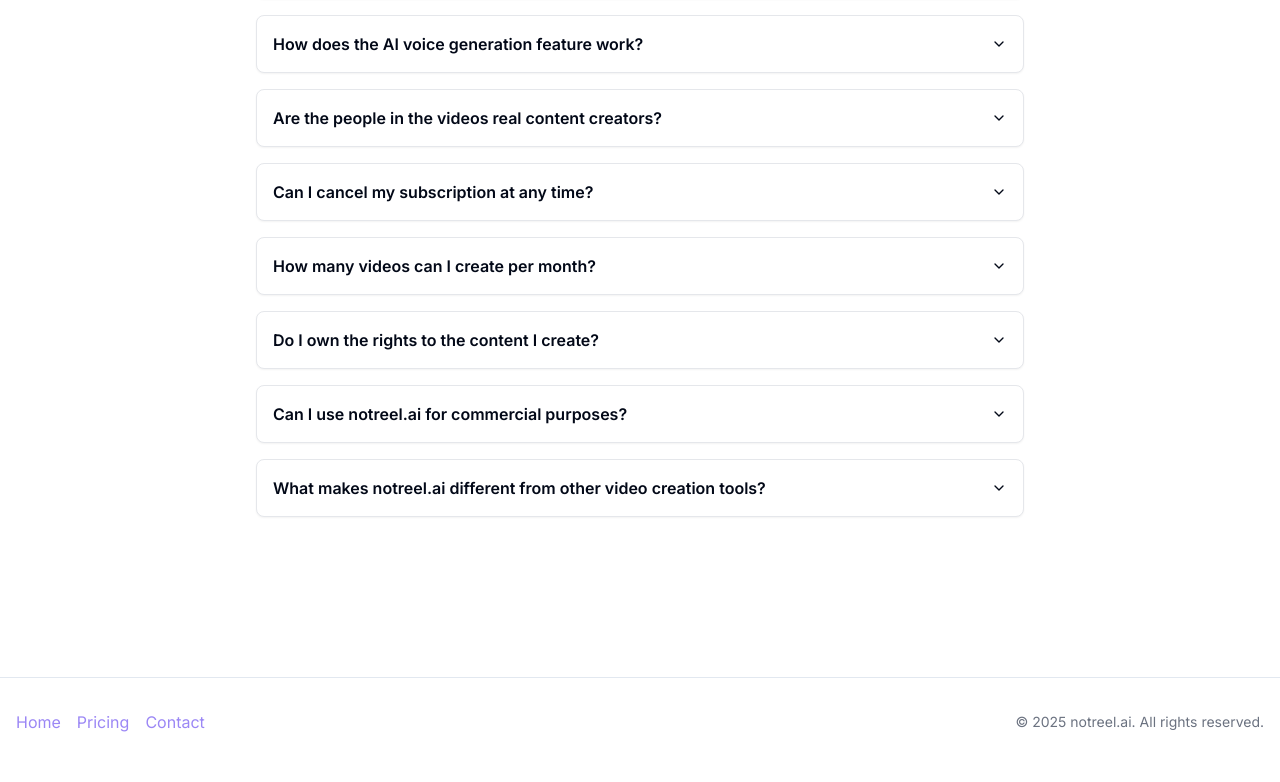
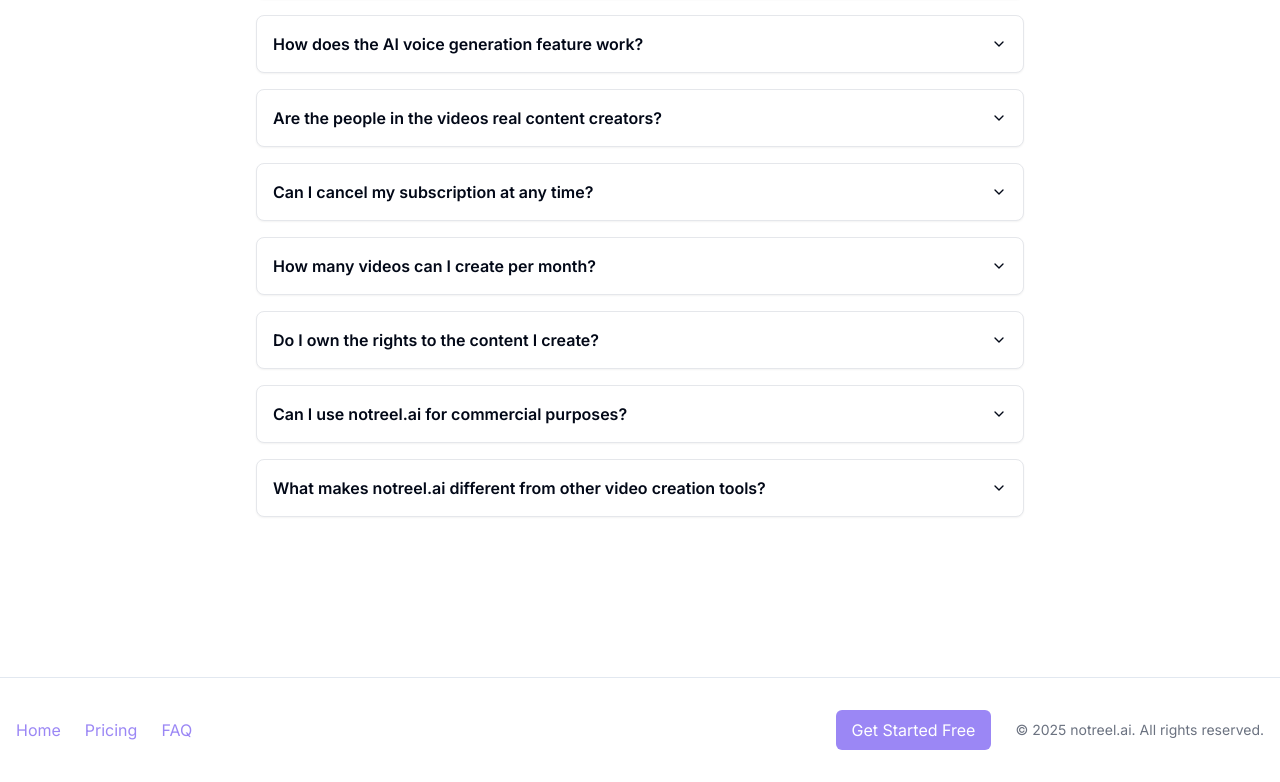
Before and after one commit to yayeet999/reelify-creator, a React (Vite) app: page / in a window 1280 px wide. Shown: the part 3358-4140 px from the top of the page. Built offline with nearby package versions, Linux system fonts and the light colour scheme.

Commit message:
Update footer links and add FAQ section
Removed the "Contact" link from the footer. Modified the "Home" link to scroll to the top of the current page. Added a link to the FAQ section and included a "Get Started Free" button for improved navigation.
[skip gpt_engineer]

```diff
--- a/src/App.tsx
+++ b/src/App.tsx
@@ -63,6 +63,17 @@ const LandingPage = () => {
     }
   }, [location.hash]);
 
+  const scrollToTop = () => {
+    window.scrollTo({ top: 0, behavior: 'smooth' });
+  };
+
+  const scrollToSection = (id: string) => {
+    const section = document.getElementById(id);
+    if (section) {
+      section.scrollIntoView({ behavior: 'smooth' });
+    }
+  };
+
   if (isLoading) {
     return <div>Loading...</div>;
   }
@@ -90,24 +101,43 @@ const LandingPage = () => {
         <div id="pricing" className="scroll-mt-20">
           <Pricing />
         </div>
-        <FAQ />
+        <div id="faq" className="scroll-mt-20">
+          <FAQ />
+        </div>
       </main>
       <footer className="bg-white border-t mt-20">
         <div className="container mx-auto px-4 py-8">
           <div className="flex flex-col md:flex-row justify-between items-center space-y-4 md:space-y-0">
-            <div className="flex items-center space-x-4">
-              <Link to="/" className="text-primary hover:text-primary/80">
+            <div className="flex items-center space-x-6">
+              <button
+                onClick={scrollToTop}
+                className="text-primary hover:text-primary/80"
+              >
                 Home
+              </button>
+              <button
+                onClick={() => scrollToSection('pricing')}
+                className="text-primary hover:text-primary/80"
+              >
+                Pricing
+              </button>
+              <button
+                onClick={() => scrollToSection('faq')}
+                className="text-primary hover:text-primary/80"
+              >
+                FAQ
+              </button>
+            </div>
+            <div className="flex items-center space-x-6">
+              <Link
+                to="/auth"
+                className="bg-primary text-white px-4 py-2 rounded-md hover:bg-primary/90 transition-colors"
+              >
+                Get Started Free
               </Link>
-              <Link to="/#pricing" className="text-primary hover:text-primary/80">
-                Pricing
-              </Link>
-              <a href="mailto:support@notreel.ai" className="text-primary hover:text-primary/80">
-                Contact
-              </a>
-            </div>
-            <div className="text-sm text-gray-500">
-              © {new Date().getFullYear()} notreel.ai. All rights reserved.
+              <div className="text-sm text-gray-500">
+                © {new Date().getFullYear()} notreel.ai. All rights reserved.
+              </div>
             </div>
           </div>
         </div>
```
